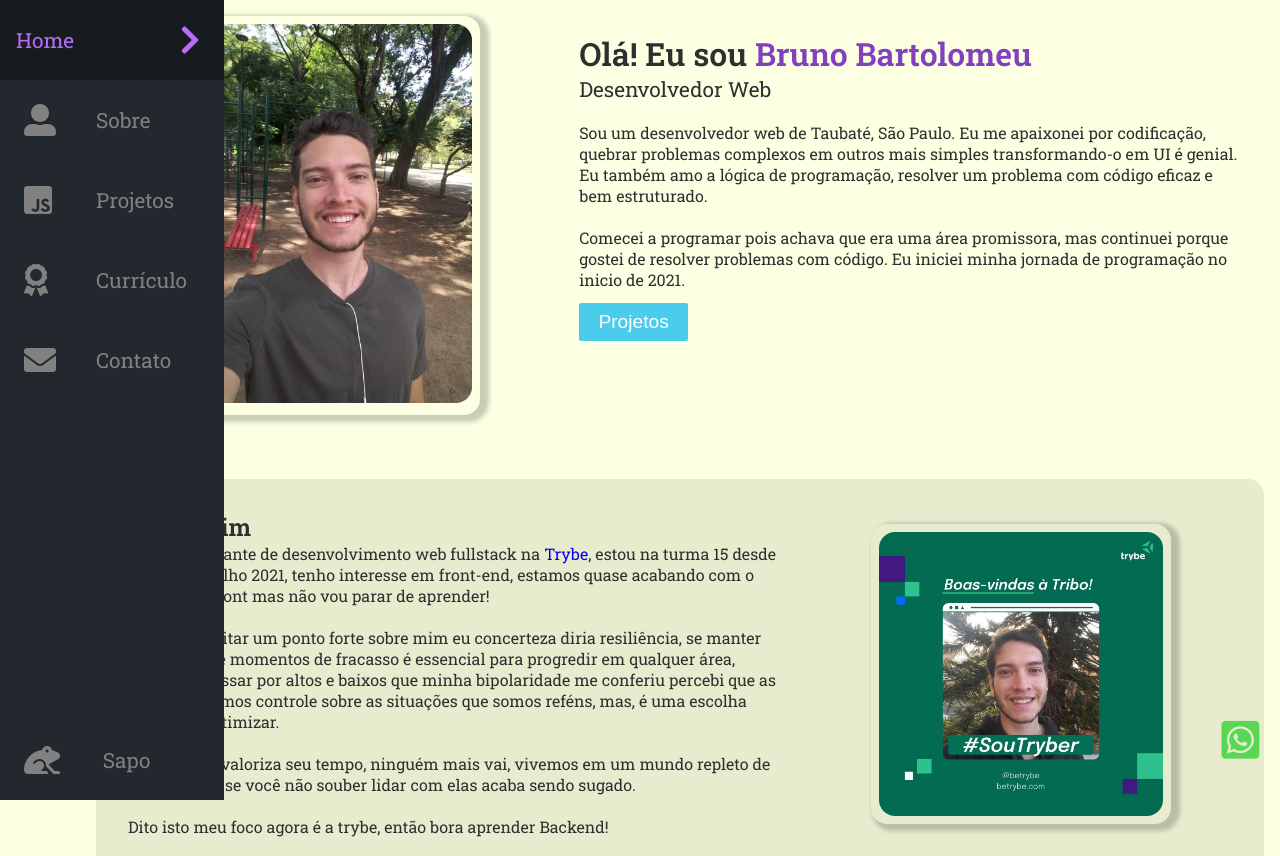
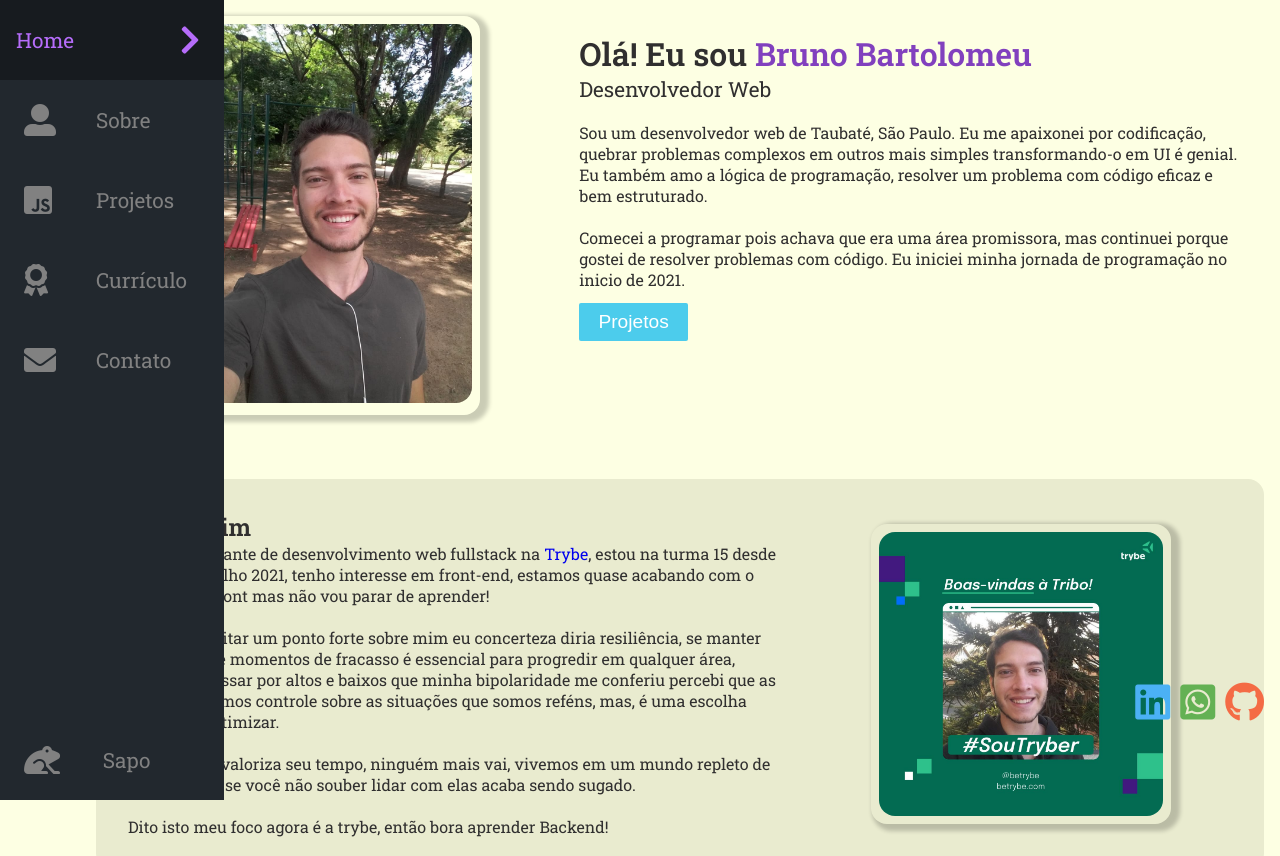
Before and after one commit to BrunoCBart/brunocbart.github.io, a website with bundled scripts: page index.html in a window 1280 px wide. Shown: the top 856 px of the page. Built offline with nearby package versions, Linux system fonts and the light colour scheme.

Commit message:
feat: add more contacts info

```diff
--- a/assets/css/style.css
+++ b/assets/css/style.css
@@ -758,19 +758,31 @@ textarea:focus {
   border: 1px solid rgba(81, 203, 238, 1);
 }
 
-.wpp-container {
+.contact-info-container {
   position: fixed;
   bottom: 4.5rem;
   right: 1rem;
 
 }
 
-.wpp-container a {
-  font-size: 2.7rem;
-  color: #59d754;
+.contact-info-container a {
+  font-size: 2.5rem;
 }
 
-.wpp-container a:hover {
+
+.contact-info__linkdn {
+  color: #4bb1f5;
+}
+
+.contact-info__wpp {
+  color: #64b154;
+}
+
+.contact-info__git {
+  color: #f46b45;
+}
+
+.contact-info-container a:hover {
   opacity: 0.7;
 }
 
--- a/index.html
+++ b/index.html
@@ -260,9 +260,15 @@
         <label for="form-message"> Mensagem:<textarea  id="form-message" name="message" required></textarea></label>
         <button type="submit" id="submit-btn" disabled>Send</button>
     </div>
-    <div class="wpp-container">
-      <a href="https://web.whatsapp.com/send?phone=5512996049478" target="_blank">
-       <i class="fab fa-whatsapp-square"></i>
+    <div class="contact-info-container">
+      <a class="contact-info__linkdn" href="https://www.linkedin.com/in/brunobartolomeu/">
+        <i class="fab fa-linkedin"></i>
+      </a>
+      <a class="contact-info__wpp" href="https://web.whatsapp.com/send?phone=5512996049478" target="_blank">
+      <i class="fab fa-whatsapp-square"></i>
+      </a>
+      <a class="contact-info__git" href="https://github.com/brunocbart">
+        <i class="fab fa-github"></i>
       </a>
     </div>
   </section>
```
